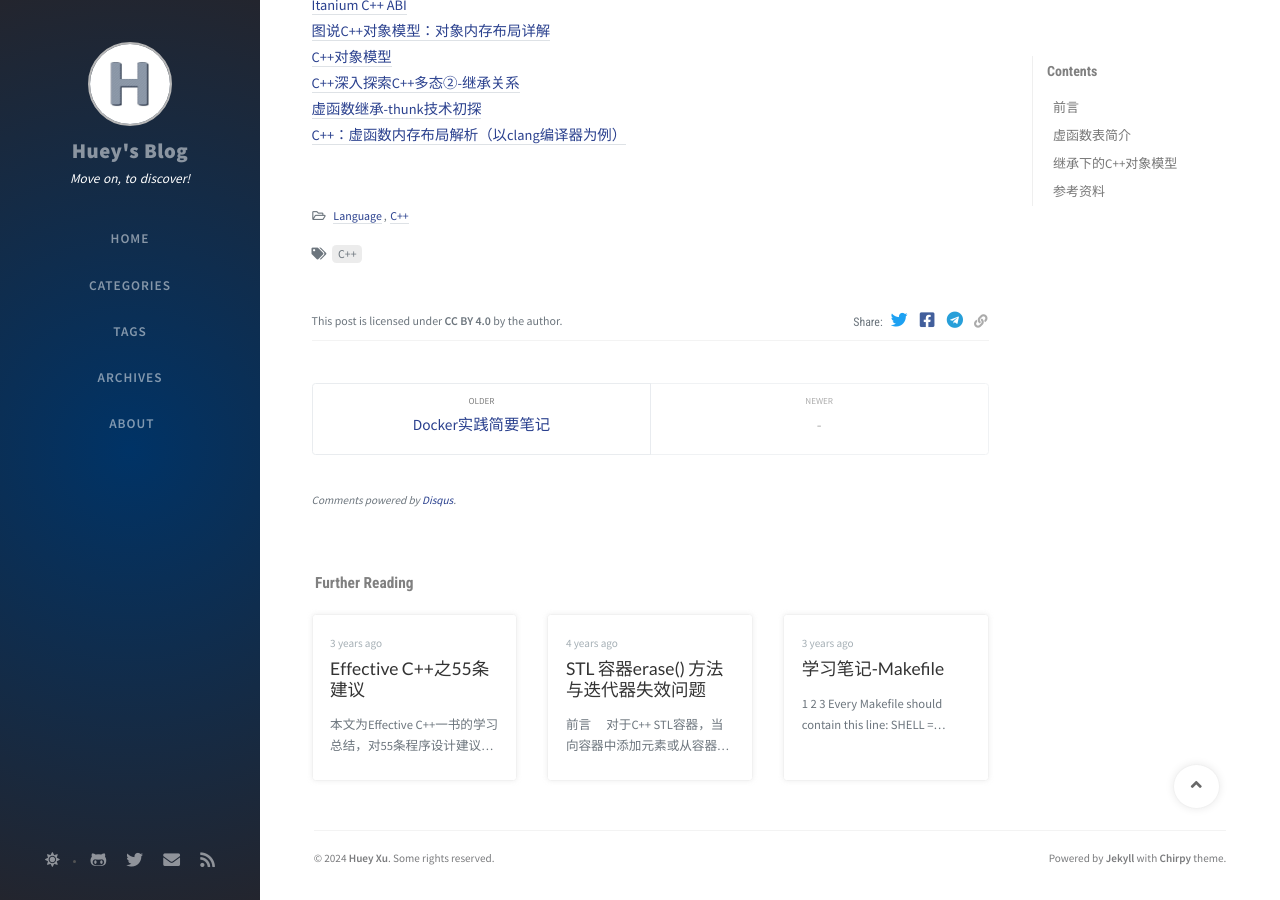
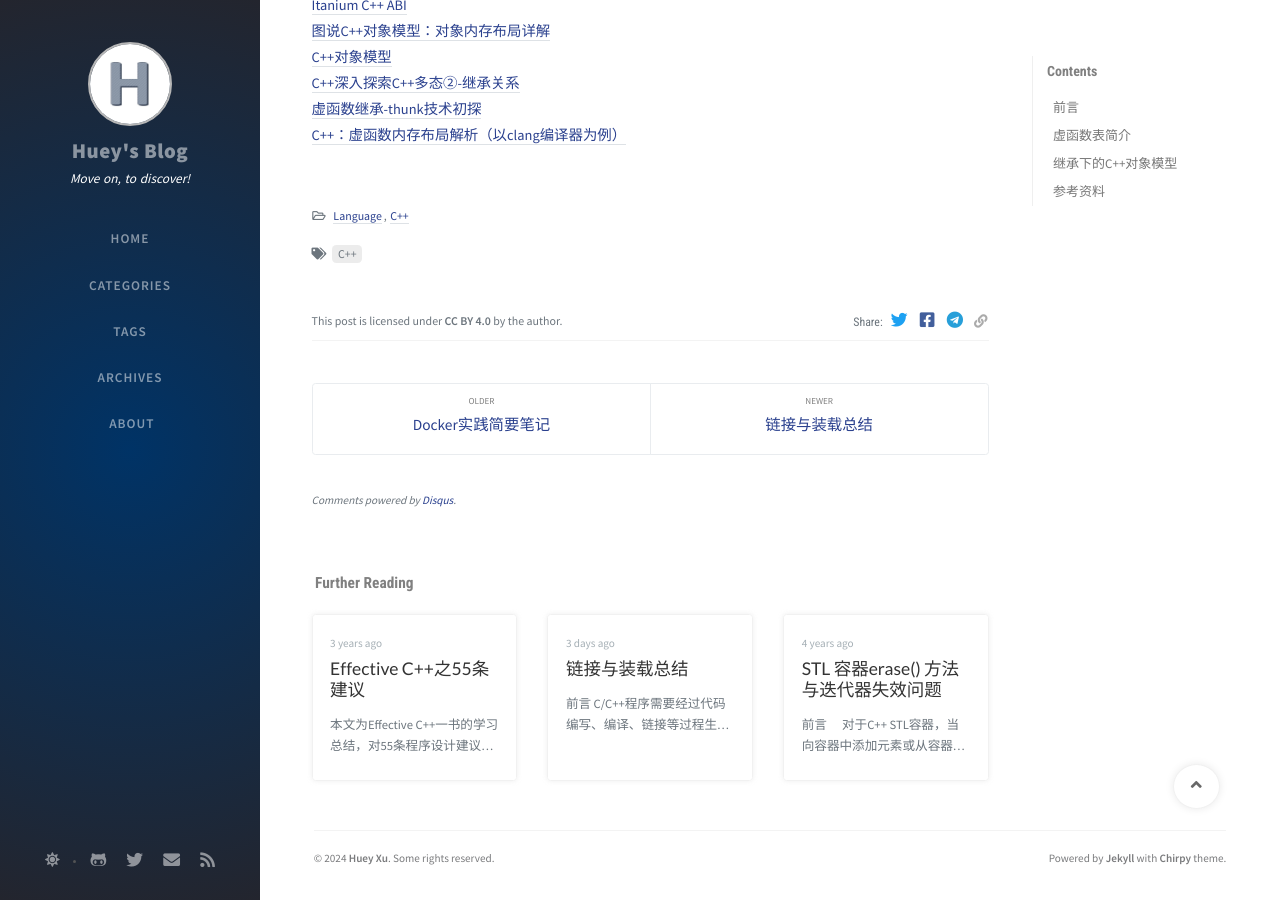
Before and after one commit to hughesxu/hughesxu.github.io, a Jekyll site: the page built from _posts/2024-10-14-C++_Object_Model.markdown, in a window 1280 px wide and 900 px high, scrolled down 8588 px. Built offline with Jekyll 4.4.1, drawn with Linux system fonts in a browser that asks for light colours; nearby versions of some CDN libraries; comment, search, counter and statistics services are not loaded; part of the change alters nothing that is shown; some of the changed text lies outside the part shown.

Commit message:
feat: add new post 2024-11-10-Linking_and_Loading_Overview.markdown

````diff
--- a/_posts/2024-10-14-C++_Object_Model.markdown
+++ b/_posts/2024-10-14-C++_Object_Model.markdown
@@ -1,5 +1,5 @@
 ---
-title:  "C++内存模型实践探索"
+title:  "C++对象模型实践探索"
 date:   2024-10-14 09:00:00 +0800
 categories: [Language, C++]
 tags: [C++]
--- /dev/null
+++ b/_posts/2024-11-10-Linking_and_Loading_Overview.markdown
@@ -0,0 +1,174 @@
+---
+title:  "链接与装载总结"
+date:   2024-11-14 09:00:00 +0800
+categories: [Language, C++]
+tags: [C++]
+---
+
+## 前言
+
+C/C++程序需要经过代码编写、编译、链接等过程生成可执行文件，然后才能在目标机器上进行执行。Linux平台上可执行文件的格式为`ELF (Executable Linkable Format)`，我们从ELF文件格式出发，对链接、装载过程中的一些细节进行总结。
+
+## 初始ELF文件格式
+
+从[字节跳动Android PLT hook 方案 ByteHook](https://mp.weixin.qq.com/s/9-fmlN8_bQYjN5sRzL4fTg)中看到一个很好的总览ELF文件格式的图，在此直接借用下：
+![ELF file format overview]({{ "(/assets/img/sample/ELF_file_format_overview.jpeg)"| relative_url }})
+
+ELF文件格式从链接视图和执行视图两种角度对文件数据进行划分：
+- `链接视图（Linking View）`：以 section 为单位组织数据
+- `执行视图（Execution View）`：以 segment 为单位组织数据
+
+## 静态链接
+### 链接过程
+链接过程可以简单分为两步：
+- `第一步：空间与地址分配`：虚拟地址的分配
+扫描所有的输入目标文件，并且获得它们的各个段的长度、属性和位置，并且将输入目标文件中的符号表中所有的`符号定义`和`符号引用`收集起来，统一放到一个`全局符号表`中。
+这个过程还会涉及到`相似段合并`，比如将所有输入文件的“.text”合并到输出文件的“.text”，接着是“.data”段、“.bss”段等。
+- `第二步：符号解析与重定位`
+使用第一步中收集到的信息，读取输入文件中段的数据、重定位信息，并且进行符号解析`重定位`、调整代码中的地址等
+![Object File and Process Memory Space]({{ "(/assets/img/sample/Object_File_and_Process_Memory_Space.jpg)"| relative_url }})
+
+对于同一个目标文件，其中各个段的起始虚拟地址不同，由`相似段合并`过程决定。
+
+
+### 符号解析
+
+重定位过程伴随着符号的解析过程。重定位的过程中，每个重定位的入口都是对一个符号的引用，当链接器要对某个符号的引用进行重定位时，它就要确定这个符号的目标地址，此时链接器会查找`由所有输入目标文件的符号表组成的全局符号表`，找到相应的符号进行重定位。
+
+符号解析主要难点在于全局符号的解析。
+
+#### 强、弱符号与COMMON块
+
+强符号和弱符号都是`针对定义`来说，不是`针对符号的引用`。
+C/C++语言来说，编译器默认函数和初始化了的全局变量文强符号（`Strong Symbol`），未初始化的全局变量为弱符号（`Weak Symbol`）。也可以通过GCC的 `__attribute__((weak))`来定义任何一个强符号为弱符号。
+
+弱符号机制允许`同一个符号的定义存在于多个文件中`，而变量类型对于链接器来说是透明的，链接器只知道符号名字和符号占用空间的大小，并不知道`类型是否一致`。可能会多个符号定义类型不一致，主要分三种情况：
+- **情况1**：两个或两个以上的强符号类型不一致。
+- **情况2**：有一个强符号，其他都是弱符号，出现类型不一致。
+- **情况3**：两个或两个以上弱符号类型不一致。
+
+针对情况1，链接器不允许强符号被多次定义，链接器会报`符号多重定义错误`。
+针对情况2，链接器会选择强符号，但如果有`弱符号大小大于强符号`，链接器会发出警告。
+针对情况3，编译器和链接器支持一种叫`COMMON块（Common Block）`的机制，链接器会选择占用空间大的符号。在`目标文件`中，弱符号会被标记为COMMON类型变量，并不会存在于BSS段。只有当链接器确认弱符号最终类型后，才在最终输出文件的BSS段为其分配空间。总体来看，未初始化的全局变量最终是被放在BSS段。
+
+至此，链接器处理多次定义的全局符号的规则总结如下：
+- **规则1**：不允许强符号被多次定义。如果有多个强符号定义，链接器报重复定义错误。
+- **规则2**：如果有一个强符号和多个弱符号同名，则选择强符号。如果弱符号占用空间比强符号大，链接器发出警告。
+- **规则3**：如果有多个弱符号同名，则通过Common块机制选择占用空间最大的那个符号。
+
+
+### 链接时重定位
+
+静态链接过程中的重定位为`链接时重定位（Link Time Relocation）`，而动态链接时的重定位为`装载时重定位（Load Time Relocation）`。
+重定位过程涉及到的重要ELF段是`重定位表（重定位段）`，ELF文件中每个需要被重定位的ELF段都需要有一个对应的重定位表，代码段`.text`对应的重定位段为`.rel.text`，数据段`.data`对应的重定位段为`.rel.data`。可以通过`objdump -r`命令查看目标文件中的重定位表，该命令能查看目标文件的重定位信息，`readelf -r`也能查看重定位信息，而且除了能查看目标文件，还能查看`可执行文件或共享对象文件`的重定位信息。
+
+静态链接指令修正方式主要有两种：
+宏定义      |值|重定位修正方法
+:-----------:|:---|:-------
+`R_386_32`   |1| 绝对寻址修正  `S+A`
+`R_386_PC32`   |2| 相对寻址修正 `S+A-P`，相对位移调用指令
+
+S = 符号的实际地址
+A = 保存在被修正位置的值
+P = 被修正的位置（相对于段开始的偏移量或者虚拟地址）
+
+`相对寻址修正`修正的是调用指令的下一条指令的偏移量。推导过程如下：
+`P - A + X = S`
+- 其中 `P-A`为下一条指令的虚拟地址，`X` 为待修正的值
+
+
+## 动态链接
+
+动态链接主要是为了解决静态链接引起的地址浪费、程序更新困难的问题。Linux系统中，ELF动态链接文件被称为`动态共享对象（DSO，Dynamic Shared Objects）`，一般以.so为后缀。
+
+### 装载时重定位
+上面已提到动态链接时的重定位为`装载时重定位`，其基本思路是：在链接时，对所有绝对地址的引用都不作重定位，而把这一步推迟到装载时再完成。一旦模块装载地址确定，即目标地址确定，那么系统就对程序中所有的绝对地址引用进行重定位。
+但是也存在问题：指令部分被多个进程共享，但是装载时重定位需要修改指令，因此没有办法做到同一份指令被多个进程共享。为了解决这个问题，`地址无关代码（PIC, Position-independent Code）`技术被提出。
+
+共享对象模块中的地址引用可划分为四种：
+- 第1种：模块内部的函数调用。
+- 第2种：模块内部的数据访问，如模块中定义的全局变量、静态变量。
+- 第3种：模块外部的数据访问，如其他模块中定义的全局变量。
+- 第4种：模块外部的函数调用。
+
+**类型1：模块内部的函数调用**
+参考相对位移调用指令的地址修正方式，但是共享对象存在`全局符号介入（Global Symbol Interposition）`问题，因此实际上此类型也采用和类型4一样的调用形式。
+
+**类型2：模块内部的数据访问**
+数据的相对寻址没有相对于当前`指令地址(PC)`的寻址方式，因此ELF采用一种巧妙的方式获得当前PC值。
+![Dynamic linker data access inside module]({{ "(/assets/img/sample/DL_data_access_inside_module.jpg)"| relative_url }})
+
+**类型3：模块外部的数据调用**
+基本思想：把跟地址相关的部分放在数据段里面。具体做法：在数据段里建立一个`指向全局变量的指针数组`，也称为`全局偏移表（Global Offset Table，GOT）`，当代码需要引用该全局变量时，通过GOT相应的项间接引用。
+![Dynamic linker data access external module]({{ "(/assets/img/sample/DL_data_access_external_module.jpg)"| relative_url }})
+
+
+**类型4：模块外部的函数访问**
+和类型3类似，只不过GOT表中存放的项是`目标函数的地址`。
+
+各种地址引用方式小结：
+模块      |指令跳转、调用|数据访问
+:-----------:|:---|:-------
+模块内部   |（1）相对跳转和调用| （2）相对地址访问（实际上也是使用的间接访问 GOT）
+模块外部   |（3）间接跳转和调用（GOT）| （4）间接访问（GOT）
+
+地址无关代码的生成：
+- `-fpic`: 代码相对较小，较快；在某些平台有限制，比如全局符号的数量或者代码的长度
+- `-fPIC`: 代码较大
+
+
+### 延迟绑定（PLT）
+
+ELF程序在静态链接下比动态链接稍微快点（约1～5%），因为：
+- 动态链接下对于全局和静态的数据访问都要进行复杂的GOT定位，然后间接寻址；
+- 对于模块间的调用也要先定位GOT，在间接跳转；
+- 动态链接的链接过程在运行时完成：寻找并装载所需的共享对象，符号查找地址重定位等过程；
+
+`延迟绑定（Lazy Binding）`用来提升动态链接速度，基本思想：当函数第一次被用到时才进行绑定（符号查找、重定位等），如果用不到则不进行绑定。  ELF使用`PLT（Procedure Linkage Table）`方法来实现。
+`bar@plt`的实现：
+```
+bar@plt:
+jmp *(bar@GOT)
+push n
+push moduleID
+jump _dl_runtime_resolve
+```
+`push n`中数字时bar符号在重定位表`.rel.plt`中的下标，`_dl_runtime_resolve`实际执行`lookp(module, function)`查找符号地址，最终将`bar()`的真正地址填入到`bar@GOT`中。一旦`bar()`函数解析完成，再次调用`bar@plt`时，第一条jmp指令就能跳转到真正的`bar()`函数。
+ELF将GOT拆分为`.got`和`.got.plt`，其中`.got`保存全局变量引用的地址，`.got.plt`用来保存函数引用的地址。
+![Dynamic linker GOT PLT structure]({{ "(/assets/img/sample/DL_GOT_PLT.jpg)"| relative_url }})
+
+
+### 动态链接相关结构
+
+- `.interp`段：可执行文件需要的动态链接器的地址。Linux下，几乎都是`/lib/ld-linux.so.2`，软链接到真正的动态链接器
+- `.dynamic`段：保存了动态链接器所需要的基本信息，比如依赖于哪些共享对象、动态链接符号表的位置、重定位表位置、共享对象初始化代码的地址等
+- `.symtab`/`dynsym`/`strtab`/`dynstr`：`dynsym`保存了与动态链接相关的符号，`.symtab`往往保存了所有符号
+- `.rel.dyn`/`.rel.plt`：动态链接重定位表，`.rel.dyn`实际上是对数据引用的修正，修正的位置位于`.got`及数据段；`.rel.plt`是对函数引用的修正，修正的位置位于`.got.plt`
+
+
+### 全局符号介入（Global Symbol Interpose）
+
+`当一个符号需要被加入全局符号表时，如果相同的符号名已经存在，则后加的符号被忽略`
+
+模块内部的函数调用，也视为模块外部函数调用
+
+### SO_NAME命名机制
+
+记录共享库的依赖关系
+
+
+## 文件装载过程
+
+- 1）创建虚拟地址空间
+实际上是分配一个页目录（Page Directory），虚拟空间到物理内存的映射关系
+
+- 2）读取可执行文件头，并建立虚拟空间与可执行文件的映射关系
+虚拟空间与可执行文件的映射关系
+当发生`缺页中断`时，操作系统可以知道所需页在可执行文件的什么位置，然后将可执行文件从磁盘读取到内存中
+
+- 3）将CPU指令寄存器设置成可执行文件入口，启动执行
+
+## 参考资料
+[字节跳动Android PLT hook 方案 ByteHook](https://mp.weixin.qq.com/s/9-fmlN8_bQYjN5sRzL4fTg)
+[计算机那些事(5)——链接、静态链接、动态链接](https://chuquan.me/2018/06/03/linking-static-linking-dynamic-linking/)
+程序员的自我修养——链接、装载与库
````
Also changed, not shown: assets/img/sample/DL_GOT_PLT.jpg (added), assets/img/sample/DL_data_access_external_module.jpg (added), assets/img/sample/DL_data_access_inside_module.jpg (added), assets/img/sample/Object_File_and_Process_Memory_Space.jpg (added), 1 other file.
